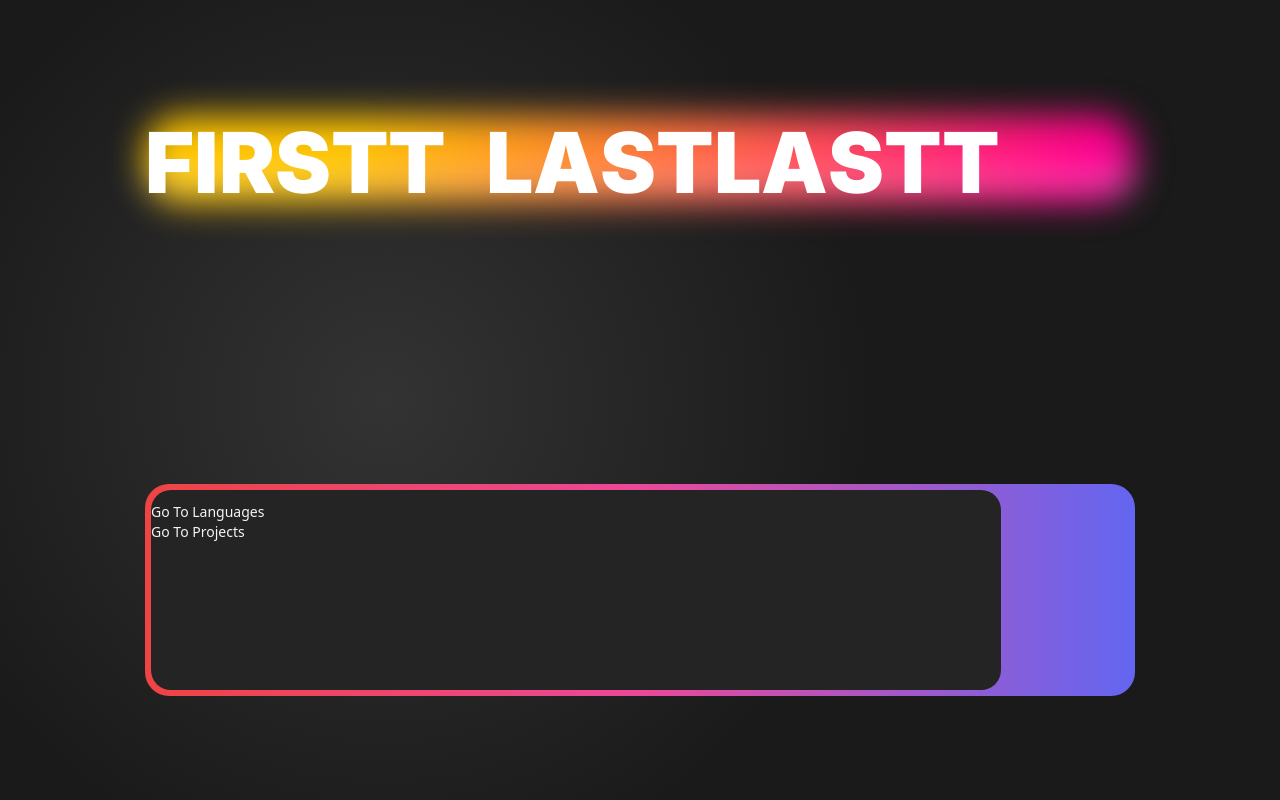
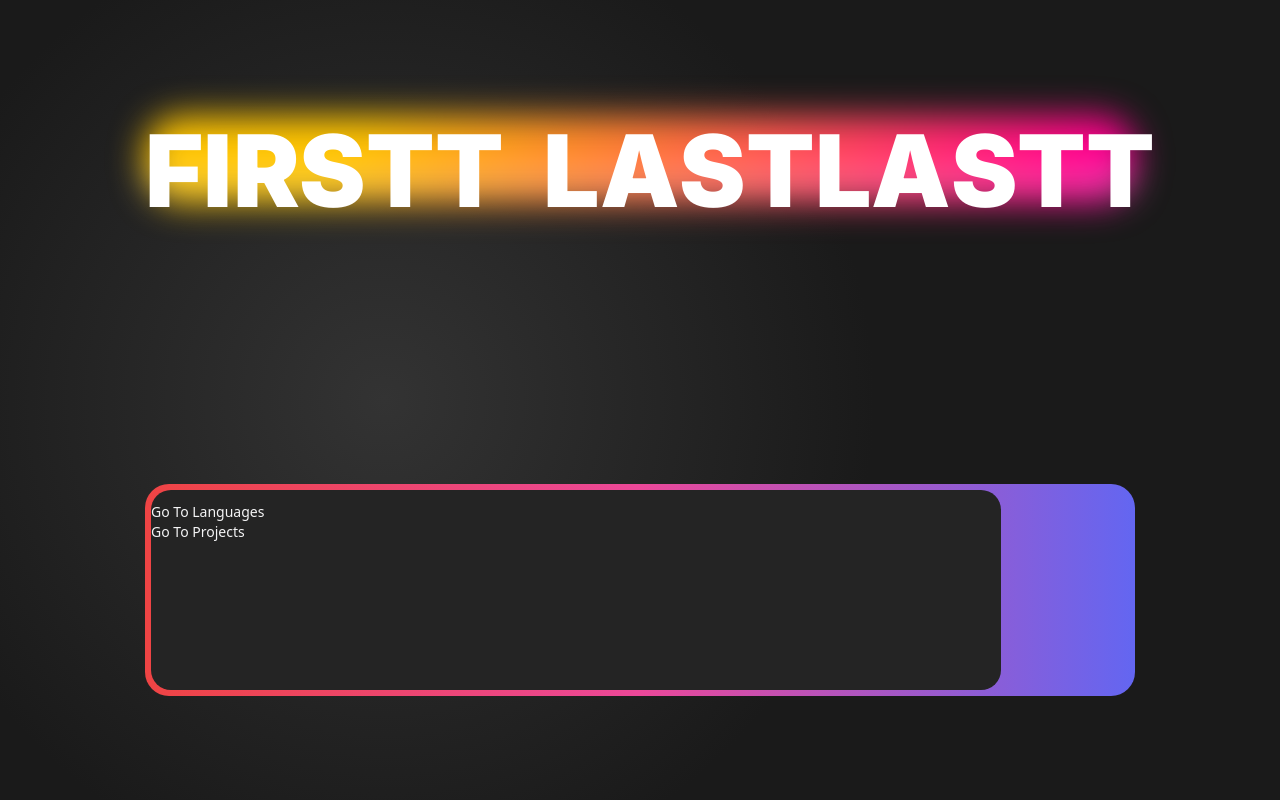
Before and after one commit to vik-ma/portfolio, a Next.js app: page / in a window 1280 px wide. Shown: the top 800 px of the page. Built offline with nearby package versions, Linux system fonts and the light colour scheme.

Commit message:
Changed header letter size

```diff
--- a/app/globals.css
+++ b/app/globals.css
@@ -290,7 +290,7 @@ body {
 
 .letter {
   /* position: absolute; */
-  font-size: 84px;
+  font-size: 100px;
   font-weight: 900;
 }
 
```
